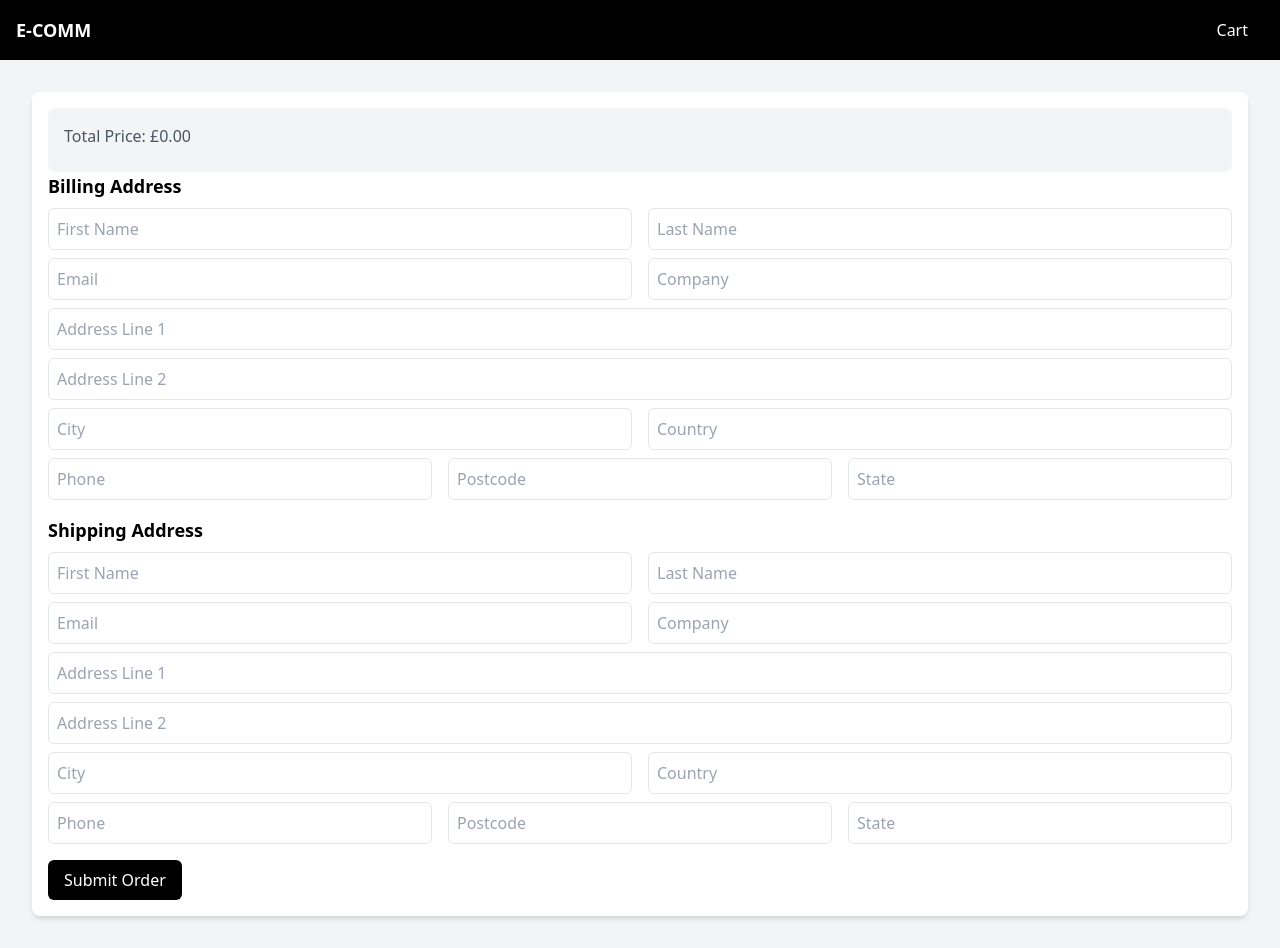
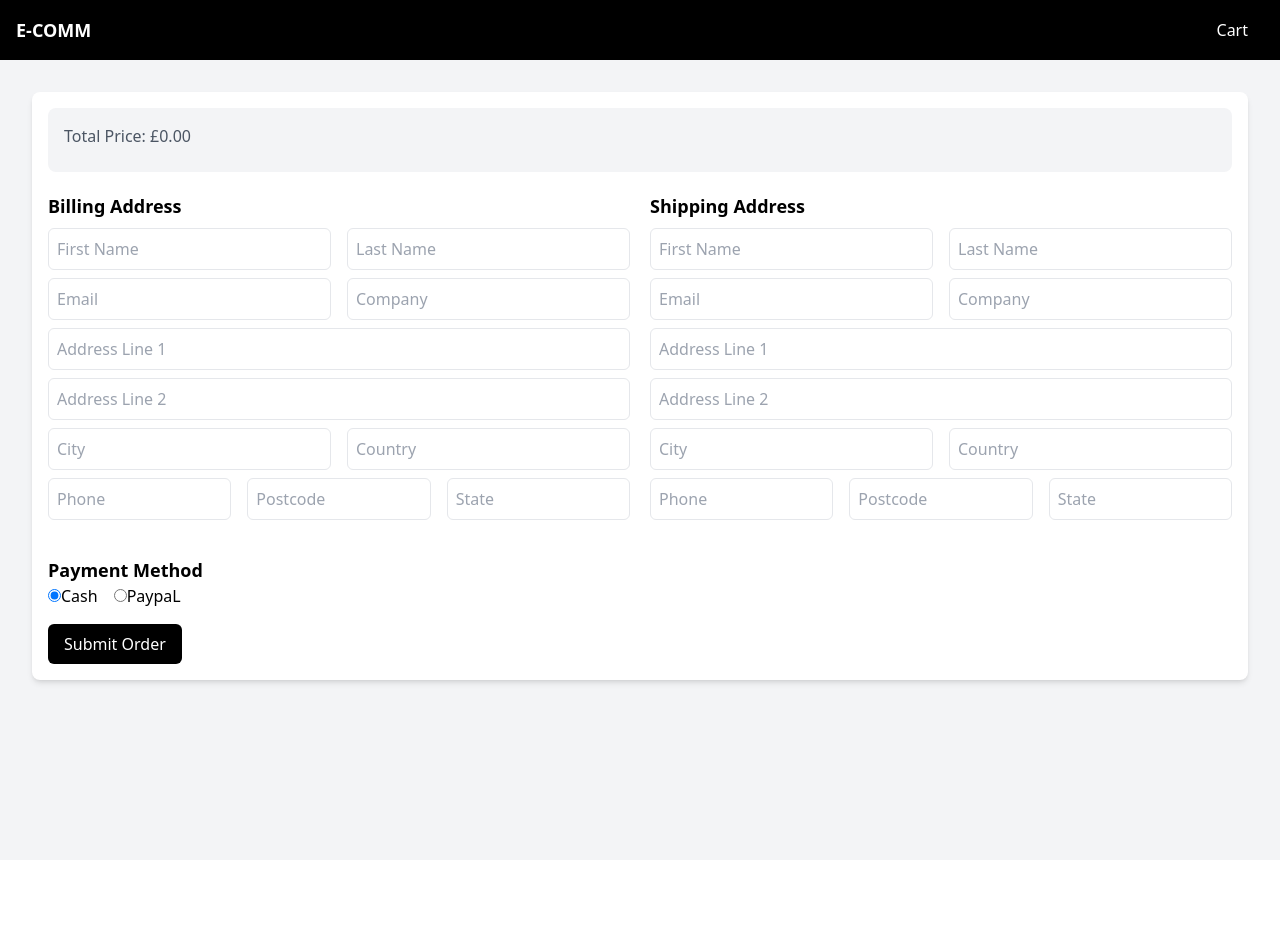
Before and after one commit to OXAYR/Woocomerce-Nextjs, a Next.js app: page /checkout in a window 1280 px wide. After the commit the page ends 860 px from the top, so only its background shows below. Built offline with nearby package versions, Linux system fonts and the light colour scheme.

Commit message:
Added new styling + payment method integrated

```diff
--- a/src/pages/checkout/index.js
+++ b/src/pages/checkout/index.js
@@ -5,6 +5,11 @@ import { useState } from 'react';
 import { useSelector } from 'react-redux';
 
 const CheckoutPage = () => {
+    const [paymentMethod, setPaymentMethod] = useState('cash');
+
+    const handlePaymentChange = (e) => {
+        setPaymentMethod(e.target.value);
+    };
     const cart = useSelector((state) => state.cart.lineItems);
     const [billing, setBilling] = useState({
         first_name: '',
@@ -54,18 +59,51 @@ const CheckoutPage = () => {
                         Total Price: £{calculateTotalPrice(cart)}
                     </p>
                 </div>
+                <div className='my-5 flex'>
+                    <div>
                         <AddressForm
                             title="Billing Address"
                             address={billing}
                             onChange={handleBillingChange}
                         />
+                    </div>
+                    <div className='divide-y-2 divide-slate-500 border-dotted'>
+
+                    </div>
+
+                    <div className='pl-5'>
                         <AddressForm
                             title="Shipping Address"
                             address={shipping}
                             onChange={handleShippingChange}
                         />
+                    </div>
+                </div>
+                <div className="mb-4">
+                    <h2 className="text-lg font-semibold">Payment Method</h2>
+                    <label className='mr-4'>
+                        <input
+                            type="radio"
+                            name="paymentMethod"
+                            value="cash"
+                            checked={paymentMethod === 'cash'}
+                            onChange={handlePaymentChange}
+                        />
+                        Cash
+                    </label>
+                    <label>
+                        <input
+                            type="radio"
+                            name="paymentMethod"
+                            value="ppal"
+                            checked={paymentMethod === 'ppal'}
+                            onChange={handlePaymentChange}
+                        />
+                        PaypaL
+                    </label>
+                </div>
                 <button
-                    onClick={() => console.log({ billing, shipping })}
+                    onClick={() => console.log({ billing, shipping, paymentMethod })}
                     className="bg-black hover:bg-gray-950 text-white py-2 px-4 rounded-md transition duration-300 ease-in-out"
                 >
                     Submit Order
```
Lines whose indentation alone changed are shown as unchanged.
